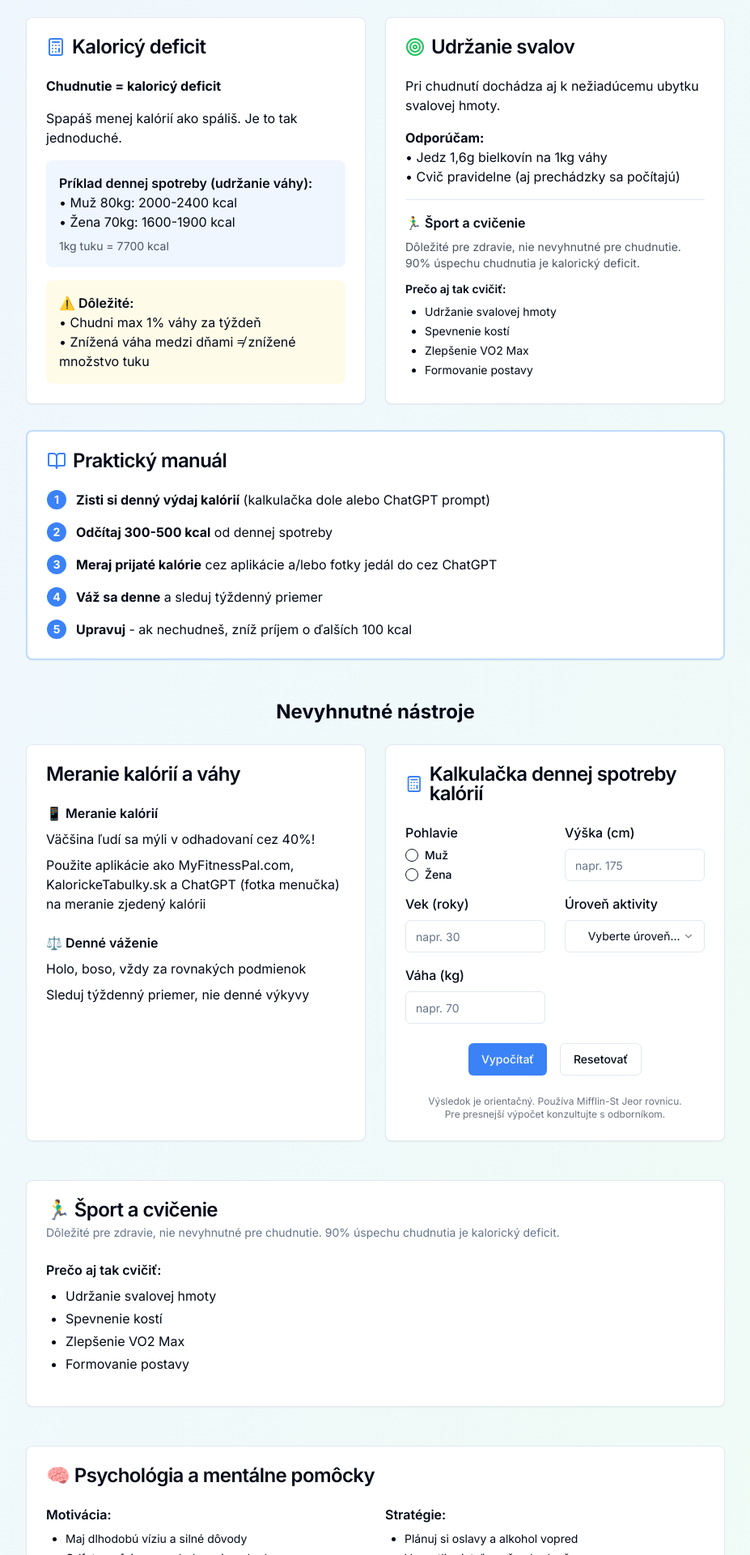
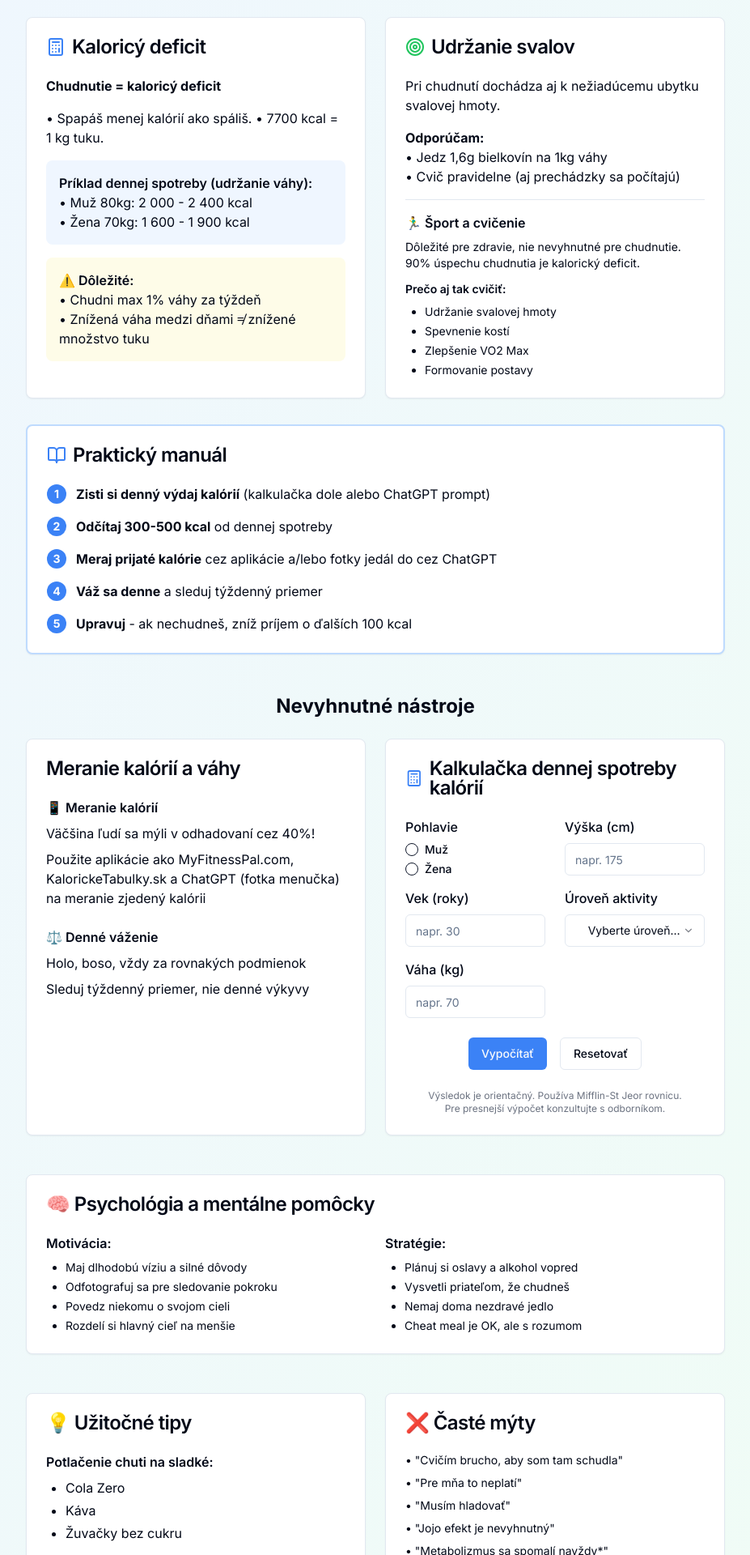
Before and after one commit to Luxqs/slimzyo, a React (Vite) app: page / in a window 1280 px wide. Shown: the part 360-2280 px from the top of the page at 81% size, without its empty margins (176-1103 px from the left). Built offline with nearby package versions, Linux system fonts and the light colour scheme.

Commit message:
Visual edit in Lovable
Edited UI in Lovable

```diff
--- a/src/pages/Index.tsx
+++ b/src/pages/Index.tsx
@@ -3,10 +3,8 @@ import { Button } from "@/components/ui/button";
 import { Card, CardContent, CardDescription, CardHeader, CardTitle } from "@/components/ui/card";
 import { Separator } from "@/components/ui/separator";
 import CalorieCalculator from "@/components/CalorieCalculator";
-
 const Index = () => {
-  return (
-    <div className="min-h-screen bg-gradient-to-br from-blue-50 to-green-50">
+  return <div className="min-h-screen bg-gradient-to-br from-blue-50 to-green-50">
       {/* Header */}
       <header className="bg-white shadow-sm border-b">
         <div className="container mx-auto px-4 py-6">
@@ -46,12 +44,13 @@ const Index = () => {
               </CardHeader>
               <CardContent>
                 <p className="mb-4"><strong>Chudnutie = kaloricý deficit</strong></p>
-                <p>Spapáš menej kalórií ako spáliš. Je to tak jednoduché.</p>
+                <p>• Spapáš menej kalórií ako spáliš.
+• 7700 kcal = 1 kg tuku.</p>
                 <div className="mt-4 p-4 bg-blue-50 rounded-lg">
                   <p className="font-semibold">Príklad dennej spotreby (udržanie váhy):</p>
-                  <p>• Muž 80kg: 2000-2400 kcal</p>
-                  <p>• Žena 70kg: 1600-1900 kcal</p>
-                  <p className="mt-2 text-sm text-gray-600">1kg tuku = 7700 kcal</p>
+                  <p>• Muž 80kg: 2 000 - 2 400 kcal</p>
+                  <p>• Žena 70kg: 1 600 - 1 900 kcal</p>
+
                 </div>
                 <div className="mt-4 p-4 bg-yellow-50 rounded-lg">
                   <p className="font-semibold">⚠️ Dôležité:</p>
@@ -71,8 +70,8 @@ const Index = () => {
               <CardContent>
                 <p className="mb-4">Pri chudnutí dochádza aj k nežiadúcemu ubytku svalovej hmoty.</p>
                 <p className="mb-4">
-                  <strong>Odporúčam:</strong><br/>
-                  • Jedz 1,6g bielkovín na 1kg váhy <br/>
+                  <strong>Odporúčam:</strong><br />
+                  • Jedz 1,6g bielkovín na 1kg váhy <br />
                   • Cvič pravidelne (aj prechádzky sa počítajú)
                 </p>
 
@@ -81,7 +80,7 @@ const Index = () => {
               <h4 className="font-semibold mb-2 flex items-center">
                 🏃‍♂️ Šport a cvičenie
               </h4>
-              <p className="text-sm text-gray-600 mb-3">Dôležité pre zdravie, nie nevyhnutné pre chudnutie. 90% úspechu chudnutia je kalorický deficit.</p>
+              <p className="text-sm mb-3 text-inherit">Dôležité pre zdravie, nie nevyhnutné pre chudnutie. 90% úspechu chudnutia je kalorický deficit.</p>
 
               <div>
                 <h5 className="font-semibold mb-2 text-sm">Prečo aj tak cvičiť:</h5>
@@ -166,23 +165,7 @@ const Index = () => {
 
         {/* Exercise Section */}
         <section className="mb-12">
-          <Card>
-            <CardHeader>
-              <CardTitle>🏃‍♂️ Šport a cvičenie</CardTitle>
-              <CardDescription>Dôležité pre zdravie, nie nevyhnutné pre chudnutie. 90% úspechu chudnutia je kalorický deficit.</CardDescription>
-            </CardHeader>
-            <CardContent>
-              <div className="mb-4">
-                <h4 className="font-semibold mb-2">Prečo aj tak cvičiť:</h4>
-                <ul className="list-disc pl-6 space-y-1">
-                  <li>Udržanie svalovej hmoty</li>
-                  <li>Spevnenie kostí</li>
-                  <li>Zlepšenie VO2 Max</li>
-                  <li>Formovanie postavy</li>
-                </ul>
-              </div>
-            </CardContent>
-          </Card>
+
         </section>
 
         {/* Psychology Section */}
@@ -248,7 +231,7 @@ const Index = () => {
                   <li>• "Pre mňa to neplatí"</li>
                   <li>• "Musím hladovať"</li>
                   <li>• "Jojo efekt je nevyhnutný"</li>
-                  <li>• "Metabolizmus sa spomalí navždy*"</li>
+                  <li className="rounded-none">• "Metabolizmus sa spomalí navždy*"</li>
                 </ul>
 
                 <div className="mt-4 p-3 bg-green-50 rounded">
@@ -308,8 +291,6 @@ const Index = () => {
           </p>
         </div>
       </footer>
-    </div>
-  );
+    </div>;
 };
-
 export default Index;
```
